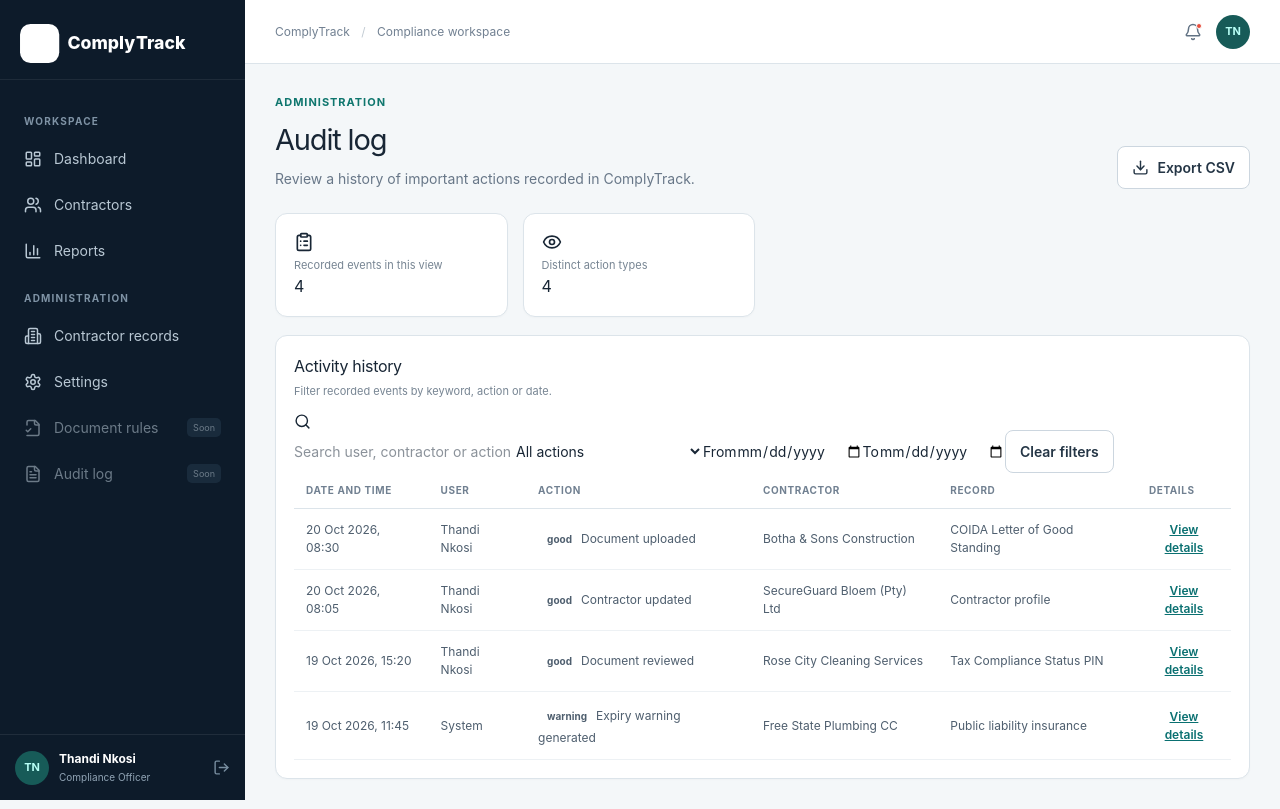
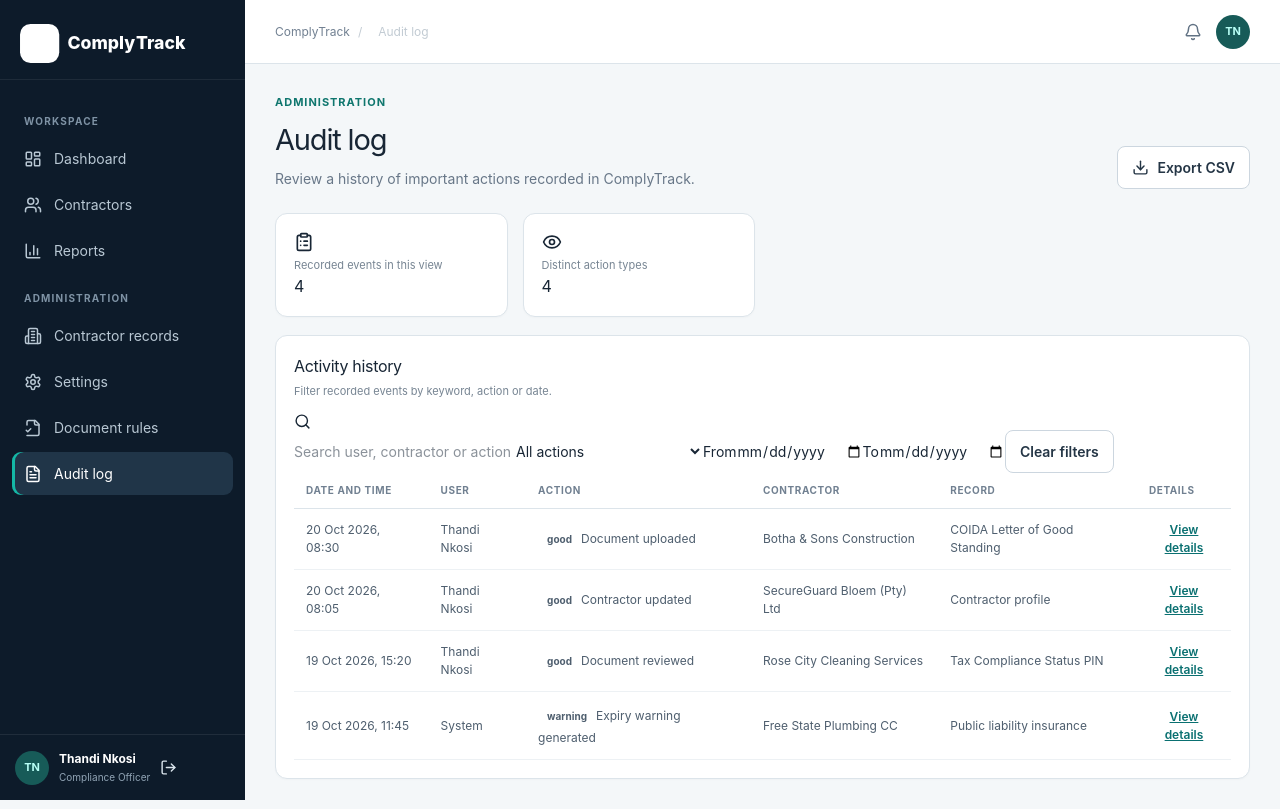
Before and after one commit to Goon-Platoon4/ComplyTrack, a React (Vite) app in the folder frontend/: page /audit-log in a window 1280 px wide. Built offline with nearby package versions, Linux system fonts and the light colour scheme.

Commit message:
feat: enhance AppLayout with navigation improvements and logout functionality

```diff
--- a/frontend/src/layouts/AppLayout.jsx
+++ b/frontend/src/layouts/AppLayout.jsx
@@ -1,4 +1,6 @@
-import { Outlet, NavLink, useLocation } from "react-router-dom";
+
+import { useState } from "react";
+import { Outlet, NavLink, useLocation, useNavigate } from "react-router-dom";
 import {
   Bell,
   Building2,
@@ -12,7 +14,6 @@ import {
   Menu,
   X,
 } from "lucide-react";
-import { useState } from "react";
 
 const nav = [
   { to: "/dashboard", label: "Dashboard", icon: LayoutDashboard },
@@ -29,21 +30,50 @@ const adminNav = [
 export default function AppLayout() {
   const [open, setOpen] = useState(false);
   const location = useLocation();
+  const navigate = useNavigate();
+
+  const closeMenu = () => setOpen(false);
+
+  const getPageName = () => {
+    const path = location.pathname;
+
+    if (path === "/dashboard" || path === "/") return "Dashboard";
+    if (path === "/contractors") return "Contractors";
+    if (path.includes("/upload")) return "Upload document";
+    if (path.startsWith("/contractors/")) return "Contractor details";
+    if (path === "/reports") return "Reports";
+    if (path === "/settings") return "Settings";
+    if (path === "/document-rules") return "Document rules";
+    if (path === "/audit-log") return "Audit log";
+    return "Compliance workspace";
+  };
+
+  const handleLogout = () => {
+    // Connect this to AuthContext when real authentication is implemented.
+    navigate("/login");
+    closeMenu();
+  };
 
   return (
     <div className="app-shell">
       <aside className={`sidebar ${open ? "sidebar-open" : ""}`}>
-        <div className="brand">
+        <NavLink
+          to="/dashboard"
+          className="brand"
+          onClick={closeMenu}
+          aria-label="ComplyTrack home"
+        >
           <img src="/logo.svg" alt="ComplyTrack" />
-        </div>
+        </NavLink>
 
-        <nav className="sidebar-nav">
+        <nav className="sidebar-nav" aria-label="Main navigation">
           <div className="nav-section-label">Workspace</div>
+
           {nav.map(({ to, label, icon: Icon }) => (
             <NavLink
               key={to}
               to={to}
-              onClick={() => setOpen(false)}
+              onClick={closeMenu}
               className={({ isActive }) =>
                 `nav-link ${isActive ? "active" : ""}`
               }
@@ -54,68 +84,97 @@ export default function AppLayout() {
           ))}
 
           <div className="nav-section-label">Administration</div>
+
           <NavLink
             to="/contractors"
-            className={`nav-link ${location.pathname.includes("/contractors") ? "active" : ""}`}
-            onClick={() => setOpen(false)}
+            onClick={closeMenu}
+            className={({ isActive }) =>
+              `nav-link ${isActive ? "active" : ""}`
+            }
           >
             <Building2 size={18} />
             <span>Contractor records</span>
           </NavLink>
-          <NavLink
-            to="/settings"
-            className={({ isActive }) => `nav-link ${isActive ? "active" : ""}`}
-            onClick={() => setOpen(false)}
-          >
-            <Settings size={18} />
-            <span>Settings</span>
-          </NavLink>
-          <div className="nav-link disabled">
-            <FileCheck2 size={18} />
-            <span>Document rules</span>
-            <span className="soon">Soon</span>
-          </div>
-          <div className="nav-link disabled">
-            <FileText size={18} />
-            <span>Audit log</span>
-            <span className="soon">Soon</span>
-          </div>
+
+          {adminNav.map(({ to, label, icon: Icon }) => (
+            <NavLink
+              key={to}
+              to={to}
+              onClick={closeMenu}
+              className={({ isActive }) =>
+                `nav-link ${isActive ? "active" : ""}`
+              }
+            >
+              <Icon size={18} />
+              <span>{label}</span>
+            </NavLink>
+          ))}
         </nav>
 
         <div className="sidebar-footer">
           <div className="profile-avatar">TN</div>
-          <div>
+
+          <div className="sidebar-profile-details">
             <strong>Thandi Nkosi</strong>
             <span>Compliance Officer</span>
           </div>
-          <LogOut size={17} className="logout-icon" />
+
+          <button
+            type="button"
+            className="logout-button"
+            onClick={handleLogout}
+            aria-label="Log out"
+            title="Log out"
+          >
+            <LogOut size={17} />
+          </button>
         </div>
       </aside>
 
       {open && (
-        <div className="sidebar-backdrop" onClick={() => setOpen(false)} />
+        <button
+          type="button"
+          className="sidebar-backdrop"
+          onClick={closeMenu}
+          aria-label="Close navigation menu"
+        />
       )}
 
       <main className="main-content">
         <header className="topbar">
           <button
+            type="button"
             className="mobile-menu"
-            onClick={() => setOpen(!open)}
-            aria-label="Toggle menu"
+            onClick={() => setOpen((current) => !current)}
+            aria-label={open ? "Close menu" : "Open menu"}
+            aria-expanded={open}
           >
-            {open ? <X /> : <Menu />}
+            {open ? <X size={20} /> : <Menu size={20} />}
           </button>
+
           <div className="breadcrumb">
-            ComplyTrack <span>/</span> Compliance workspace
+            <NavLink to="/dashboard">ComplyTrack</NavLink>
+            <span>/</span>
+            <span>{getPageName()}</span>
           </div>
+
           <div className="topbar-actions">
-            <button className="icon-button">
+            <button
+              type="button"
+              className="icon-button"
+              aria-label="Notifications"
+              title="Notifications"
+              onClick={() => navigate("/dashboard")}
+            >
               <Bell size={18} />
-              <span className="notification-dot" />
             </button>
-            <div className="topbar-user">TN</div>
+
+            <div className="topbar-user" title="Thandi Nkosi">
+              TN
+            </div>
           </div>
         </header>
+
         <Outlet />
       </main>
     </div>
```
